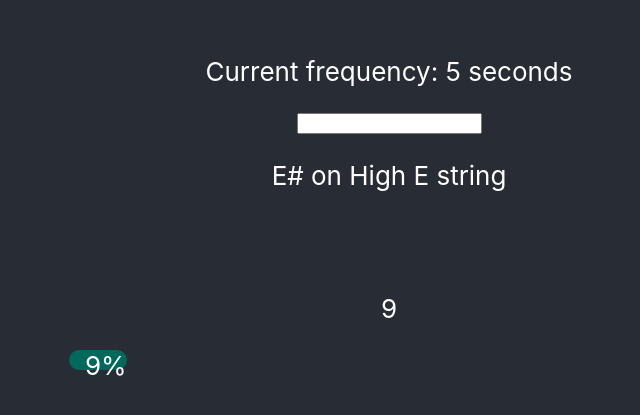
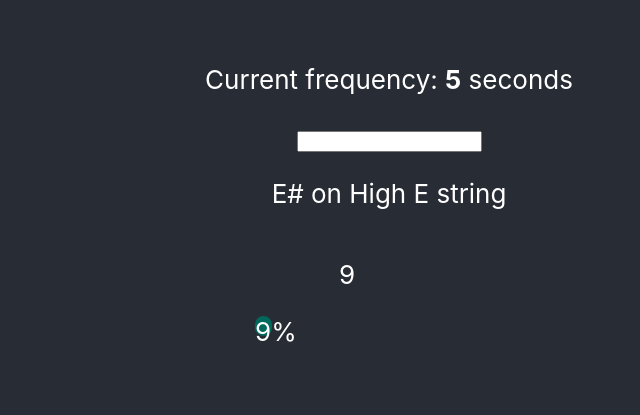
Before and after one commit to asingas/random-note, a React (Create React App) app: page / in a window 1280 px wide. Shown: the part 217-632 px from the top of the page, without its empty margins (251-891 px from the left). Built offline with nearby package versions, Linux system fonts and the light colour scheme.

Commit message:
Reformat components structure

```diff
--- a/src/App.js
+++ b/src/App.js
@@ -7,23 +7,20 @@ const getRandomInt = (arr, max) => {
     return arr[Math.floor(Math.random() * max)];
 }
 
-const Progress = (props) => {
-
-    const [completed, setCompleted] = useState(0);
-    const refreshRate = 50;
-    const [start, setStart] = useState(Date.now());
+const Progress = ({ frequency, completed, setCompleted, start, setStart }) => {
+    const refreshRate = 10;
 
     const progressFillStyles = {
         height: '100%',
         width: `${completed}%`,
         backgroundColor: "#00695c",
         borderRadius: 'inherit',
-        textAlign: 'right'
+        behavior: 'smooth'
+        // textAlign: 'right'
     }
 
     const getPercentComplete = () => {
-        const value = Math.floor(((Date.now() - start) / props.frequency) * 100);
-        console.log(value);
+        const value = Math.floor(((Date.now() - start) / frequency) * 100);
 
         if (value == 100) {
             setStart(Date.now());
@@ -40,7 +37,7 @@ const Progress = (props) => {
         return () => {
             clearInterval(interval);
         }
-    }, [props.frequency, start])
+    }, [frequency, start])
 
     return (
         <div className="progress-container">
@@ -52,11 +49,13 @@ const Progress = (props) => {
     )
 }
 
-const Input = ({ setFrequency }) => {
+const Input = ({ setFrequency, setCompleted, setStart }) => {
 
     const handleKeyDown = (event) => {
         if (event.key === 'Enter') {
             setFrequency(event.target.value * 1000);
+            setCompleted(0);
+            setStart(Date.now());
         }
     }
     return (
@@ -64,15 +63,14 @@ const Input = ({ setFrequency }) => {
     )
 }
 
-function App() {
+const NotesAndStrings = ({ frequency }) => {
     const notes = [
-        'E', 'E#', 'F', 'F#', 'Gb', 'G',
-        'G#', 'Ab', 'A', 'A#', 'Bb', 'B',
-        'C', 'Cb', 'C#', 'D', 'Db', 'D#', 'Eb'
+        'E', 'E#', 'F', 'F#', 'Gb', 'G','G#', 'Ab',
+        'A', 'A#', 'Bb', 'B', 'C', 'Cb', 'C#', 'D',
+        'Db', 'D#', 'Eb'
     ];
     const strings = ['Low E', 'A', 'D', 'G', 'B', 'High E'];
 
-    const [frequency, setFrequency] = useState(5000);
     const [note, setNote] = useState(notes[0]);
     const [string, setString] = useState(strings[0]);
 
@@ -87,12 +85,44 @@ function App() {
     }, [frequency])
 
     return (
+        <p>{note} on {string} string</p>
+    );
+
+}
+
+const NoteRecognitionPractice = () => {
+    const [completed, setCompleted] = useState(0);
+    const [frequency, setFrequency] = useState(5000);
+    const [start, setStart] = useState(Date.now());
+
+    return (
+        <div className="note-recognition-practice">
+            <p>Current frequency: <strong>{frequency / 1000}</strong> seconds</p>
+            <Input
+                setFrequency={setFrequency}
+                setCompleted={setCompleted}
+                setStart={setStart}
+            />
+            <NotesAndStrings
+                frequency={frequency}
+            />
+            <Progress
+                frequency={frequency}
+                completed={completed}
+                setCompleted={setCompleted}
+                start={start}
+                setStart={setStart}
+            />
+        </div>
+    )
+}
+
+function App() {
+
+    return (
         <div className="App">
             <header className="App-header">
-                <p>Current frequency: {frequency / 1000} seconds</p>
-                <Input setFrequency={setFrequency} />
-                <p>{note} on {string} string</p>
-                <Progress frequency={frequency} />
+                <NoteRecognitionPractice />
             </header>
         </div>
     );
```
